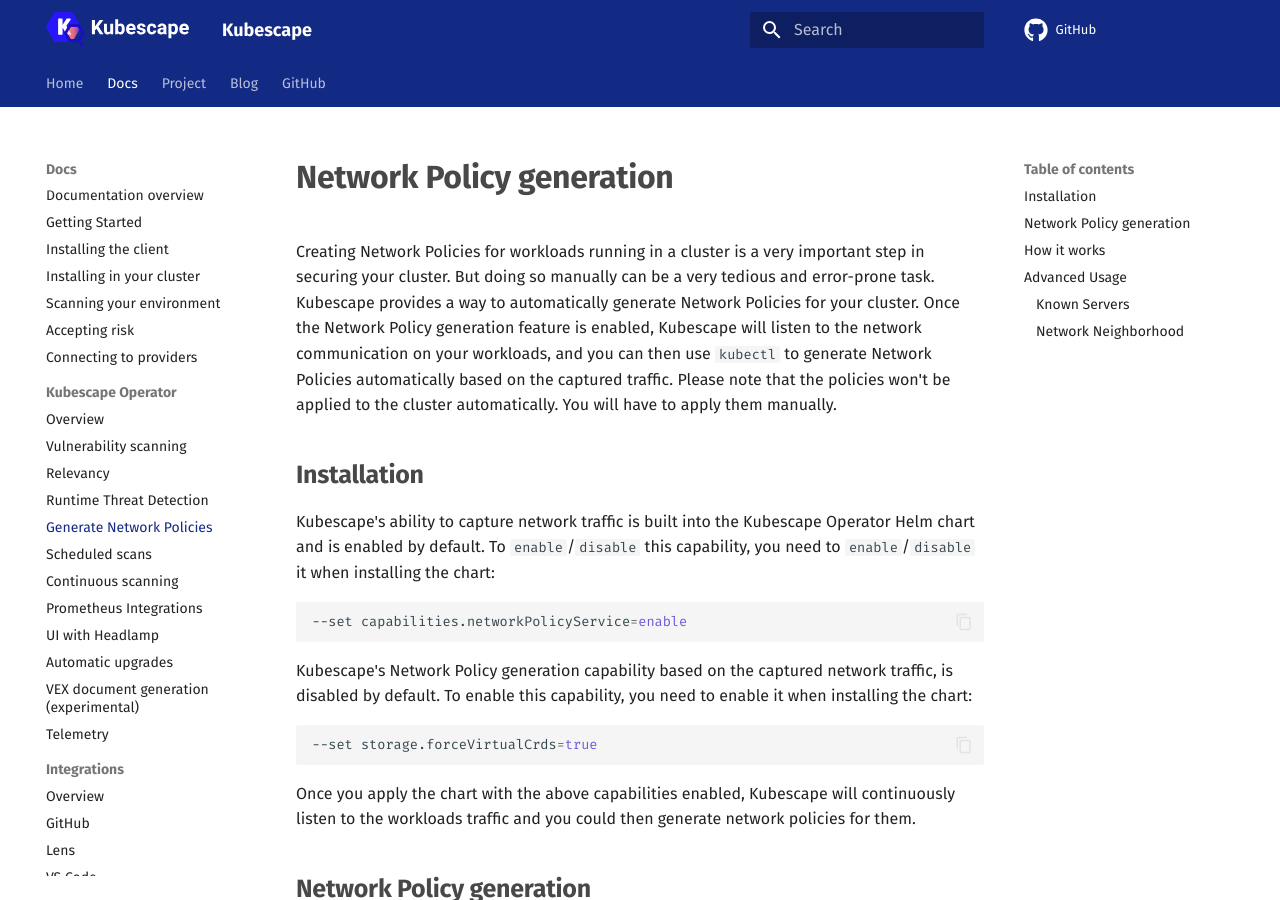
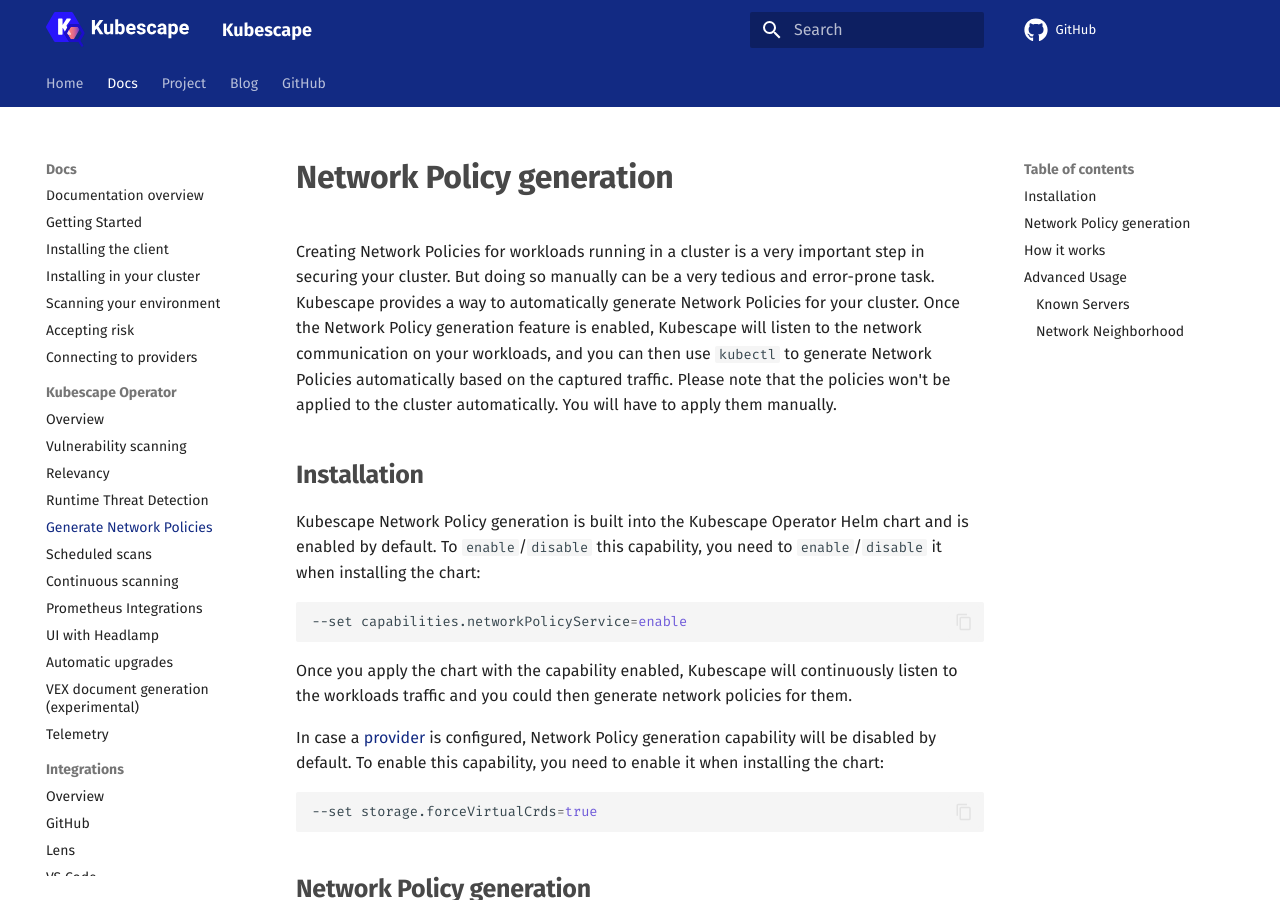
Before and after one commit to kubescape/kubescape.io, an MkDocs documentation site: the page built from docs/docs/operator/network-policy-generation.md, in a window 1280 px wide and 900 px high. Built offline with MkDocs 1.6.1 and Material for MkDocs 9.7.7, drawn with Linux system fonts in a browser that asks for light colours; comment, search, counter and statistics services are not loaded.

Commit message:
update
Signed-off-by: Amir Malka <amirm@armosec.io>
Signed-off-by: Oshrat <oshratn@armosec.io>

````diff
--- a/docs/docs/operator/network-policy-generation.md
+++ b/docs/docs/operator/network-policy-generation.md
@@ -4,19 +4,19 @@
 Kubescape provides a way to automatically generate Network Policies for your cluster. Once the Network Policy generation feature is enabled, Kubescape will listen to the network communication on your workloads, and you can then use `kubectl` to generate Network Policies automatically based on the captured traffic. Please note that the policies won't be applied to the cluster automatically. You will have to apply them manually.
 
 ## Installation
-Kubescape's ability to capture network traffic is built into the Kubescape Operator Helm chart and is enabled by default.
+Kubescape Network Policy generation is built into the Kubescape Operator Helm chart and is enabled by default.
 To `enable`/`disable` this capability, you need to `enable`/`disable` it when installing the chart:
 ```bash
 --set capabilities.networkPolicyService=enable
 ```
 
-Kubescape's Network Policy generation capability based on the captured network traffic, is disabled by default.
+Once you apply the chart with the capability enabled, Kubescape will continuously listen to the workloads traffic and you could then generate network policies for them.
+
+In case a [provider](https://kubescape.io/docs/providers) is configured, Network Policy generation capability will be disabled by default.
 To enable this capability, you need to enable it when installing the chart:
 ```bash
 --set storage.forceVirtualCrds=true
 ```
-
-Once you apply the chart with the above capabilities enabled, Kubescape will continuously listen to the workloads traffic and you could then generate network policies for them.
 
 ## Network Policy generation
 
````
